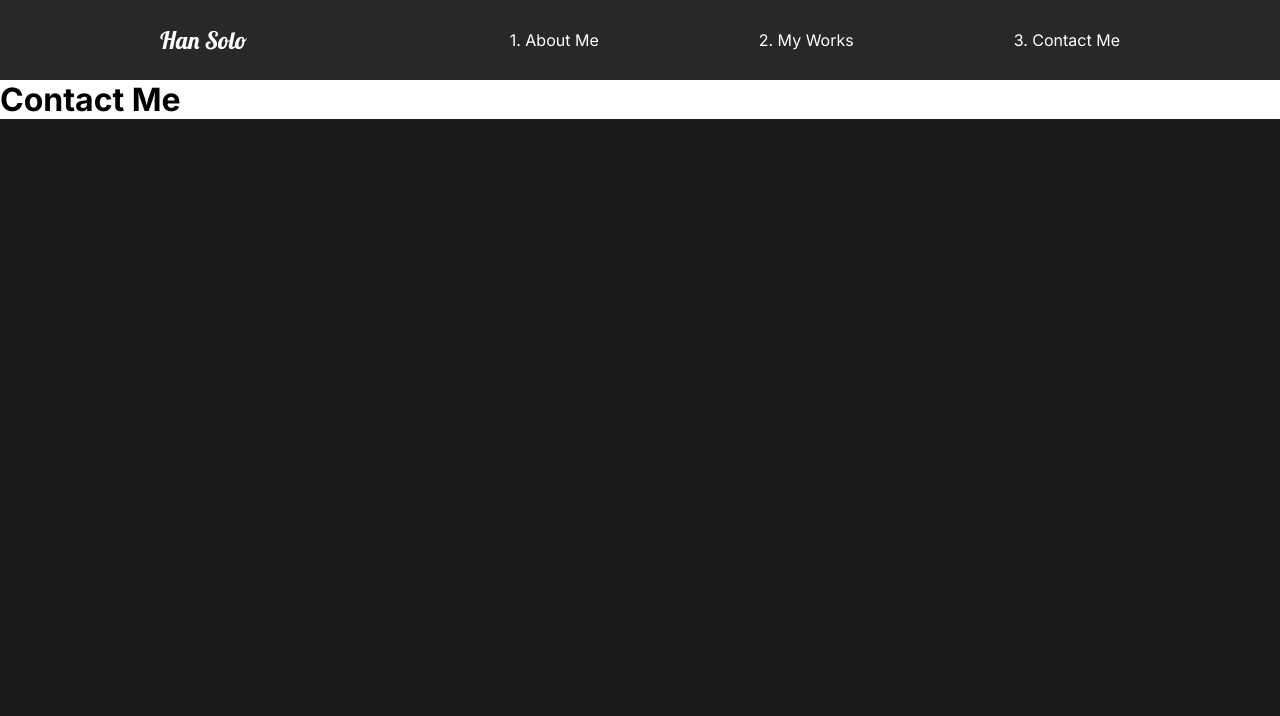
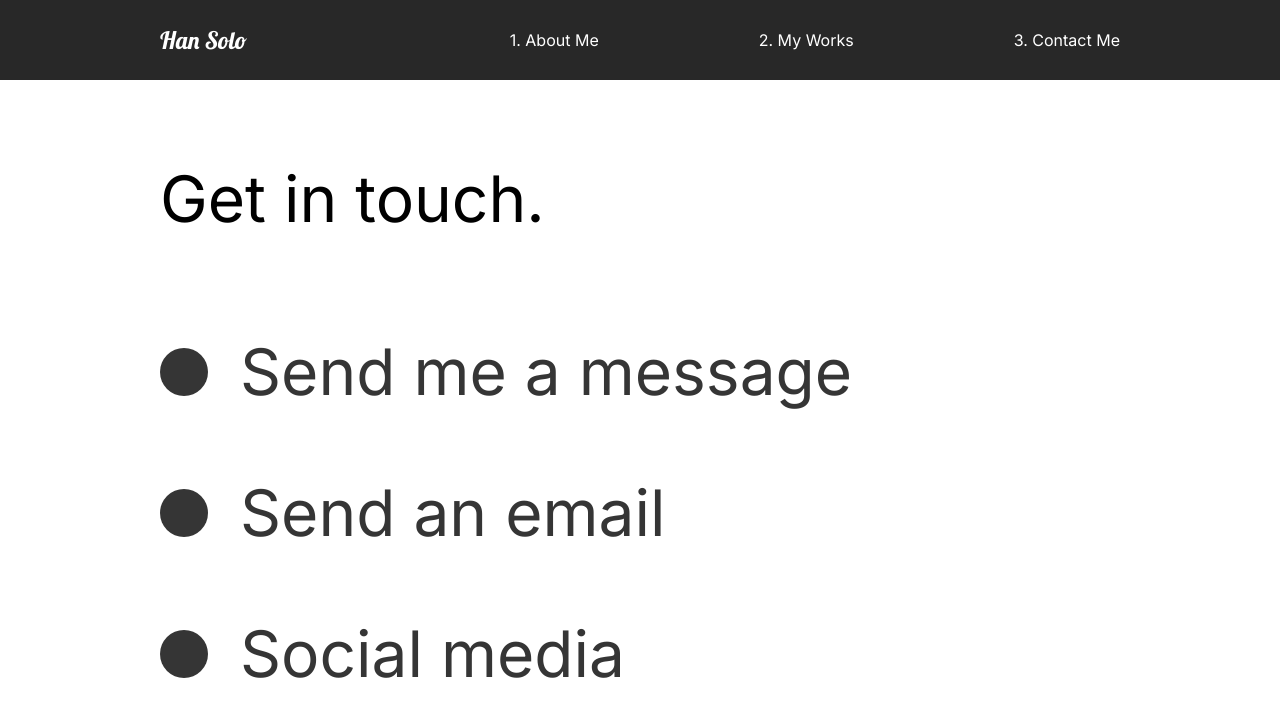
Before and after one commit to hanvnguyen94/hanvnguyen94.github.io, a React (Create React App) app: page /contact in a window 1280 px wide. Shown: the top 716 px of the page. Built offline with nearby package versions, Linux system fonts and the light colour scheme.

Commit message:
added scrollToTop animation keep the nav stick on top

```diff
--- a/src/App.js
+++ b/src/App.js
@@ -19,7 +19,6 @@
 	return (
 		<div className='App'>
 			<GlobalStyle />
-
 			<Nav />
 			<AnimatePresence exitBeforeEnter>
 				<Switch location={location} key={location.pathname}>
--- a/src/components/GlobalStyle.js
+++ b/src/components/GlobalStyle.js
@@ -11,6 +11,7 @@
 body {
   background: #1b1b1b;
   font-family: 'Inter', sans-serif;
+  overflow-x: hidden
 }
 
 button {
--- a/src/components/Nav.js
+++ b/src/components/Nav.js
@@ -33,6 +33,9 @@
 	align-items: center;
 	padding: 1rem 10rem;
 	background: #282828;
+	position: sticky;
+	top: 0;
+	z-index: 10;
 	a {
 		color: #fff;
 		text-decoration: none;
--- /dev/null
+++ b/src/components/ScrollToTop.js
@@ -0,0 +1,16 @@
+import { useEffect } from 'react'
+import { useLocation } from 'react-router-dom'
+
+const ScrollToTop = () => {
+	const { pathname } = useLocation()
+	// whenever url path change, scroll on the way to the top
+	useEffect(() => {
+		window.scroll({
+			top: 0,
+			left: 0,
+		})
+	}, [pathname])
+	return null
+}
+
+export default ScrollToTop
--- a/src/pages/AboutMe.js
+++ b/src/pages/AboutMe.js
@@ -6,6 +6,7 @@
 //animation
 import { motion } from 'framer-motion'
 import { pageAnimation } from '../animation'
+import ScrollToTop from '../components/ScrollToTop'
 
 const AboutMe = () => {
 	return (
@@ -18,6 +19,7 @@
 			<AboutSection />
 			<ServicesSection />
 			<FaqSection />
+			<ScrollToTop />
 		</motion.div>
 	)
 }
--- a/src/pages/ContactMe.js
+++ b/src/pages/ContactMe.js
@@ -1,20 +1,75 @@
 import React from 'react'
 //animation
 import { motion } from 'framer-motion'
-import { pageAnimation } from '../animation'
+import { pageAnimation, titleAnim } from '../animation'
+import styled from 'styled-components'
 
 const ContactMe = () => {
 	return (
-		<motion.div
+		<ContactStyle
 			exit='exit'
 			variants={pageAnimation}
 			initial='hidden'
 			animate='show'
 			style={{ background: '#fff' }}
 		>
-			<h1>Contact Me</h1>
-		</motion.div>
+			<Title>
+				<Hide>
+					<motion.h2 variants={titleAnim}>Get in touch.</motion.h2>
+				</Hide>
+			</Title>
+			<div>
+				<Hide>
+					<Social variants={titleAnim}>
+						<Circle />
+						<h2>Send me a message</h2>
+					</Social>
+				</Hide>
+				<Hide>
+					<Social variants={titleAnim}>
+						<Circle />
+						<h2>Send an email</h2>
+					</Social>
+				</Hide>
+				<Hide>
+					<Social variants={titleAnim}>
+						<Circle />
+						<h2>Social media</h2>
+					</Social>
+				</Hide>
+			</div>
+		</ContactStyle>
 	)
 }
 
+const ContactStyle = styled(motion.div)`
+	padding: 5rem 10rem;
+	color: #353535;
+	min-height: 90vh;
+`
+
+const Title = styled.div`
+	margin-bottom: 4rem;
+	color: #000000;
+`
+
+const Hide = styled.div`
+	overflow: hidden;
+`
+
+const Circle = styled.div`
+	border-radius: 50%;
+	width: 3rem;
+	height: 3rem;
+	background: #353535;
+`
+
+const Social = styled(motion.div)`
+	display: flex;
+	align-items: center;
+	h2 {
+		margin: 2rem;
+	}
+`
+
 export default ContactMe
--- a/src/pages/MyWork.js
+++ b/src/pages/MyWork.js
@@ -18,6 +18,7 @@
 	slider,
 } from '../animation'
 import { useScroll } from '../components/useScroll'
+import ScrollToTop from '../components/ScrollToTop'
 
 const MyWork = () => {
 	const [element, controls] = useScroll()
@@ -66,6 +67,7 @@
 					<img src={goodtimes} alt='goodtimes' />
 				</Link>
 			</Movie>
+			<ScrollToTop />
 		</Work>
 	)
 }
```
